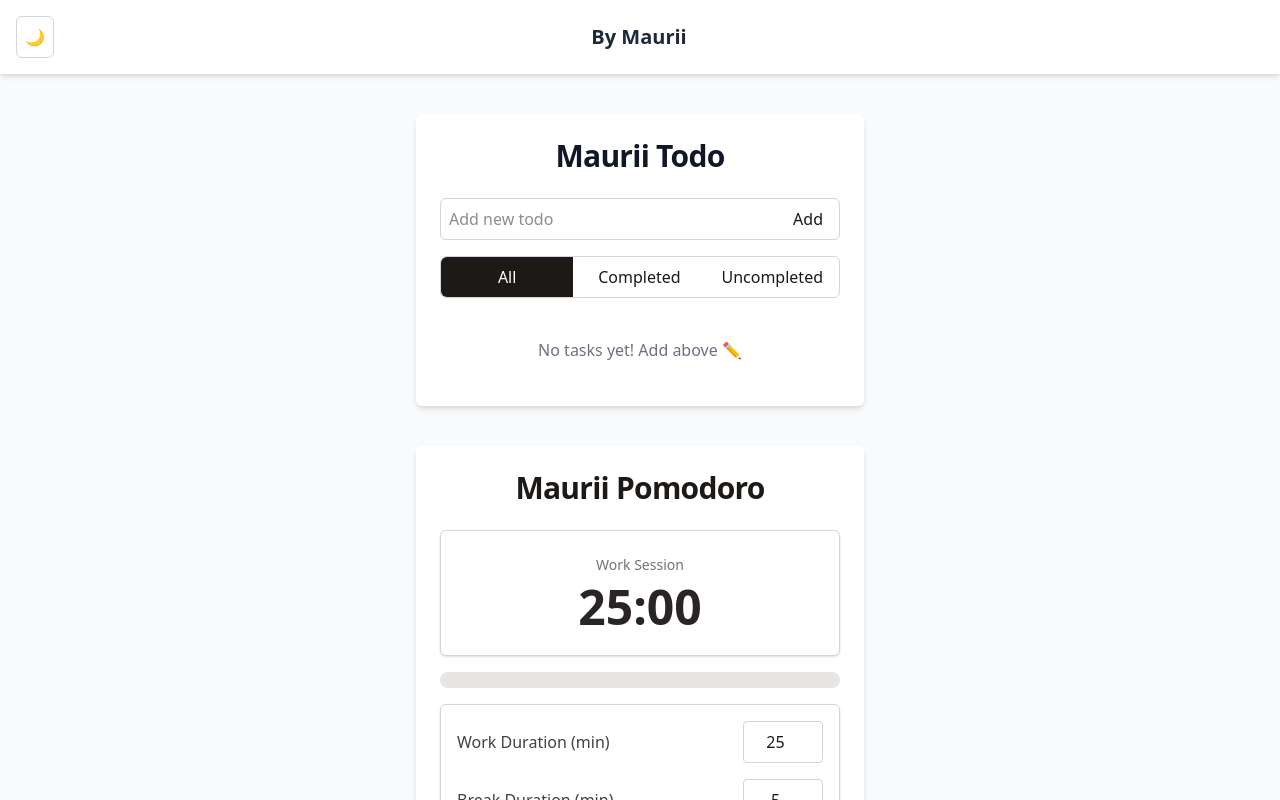
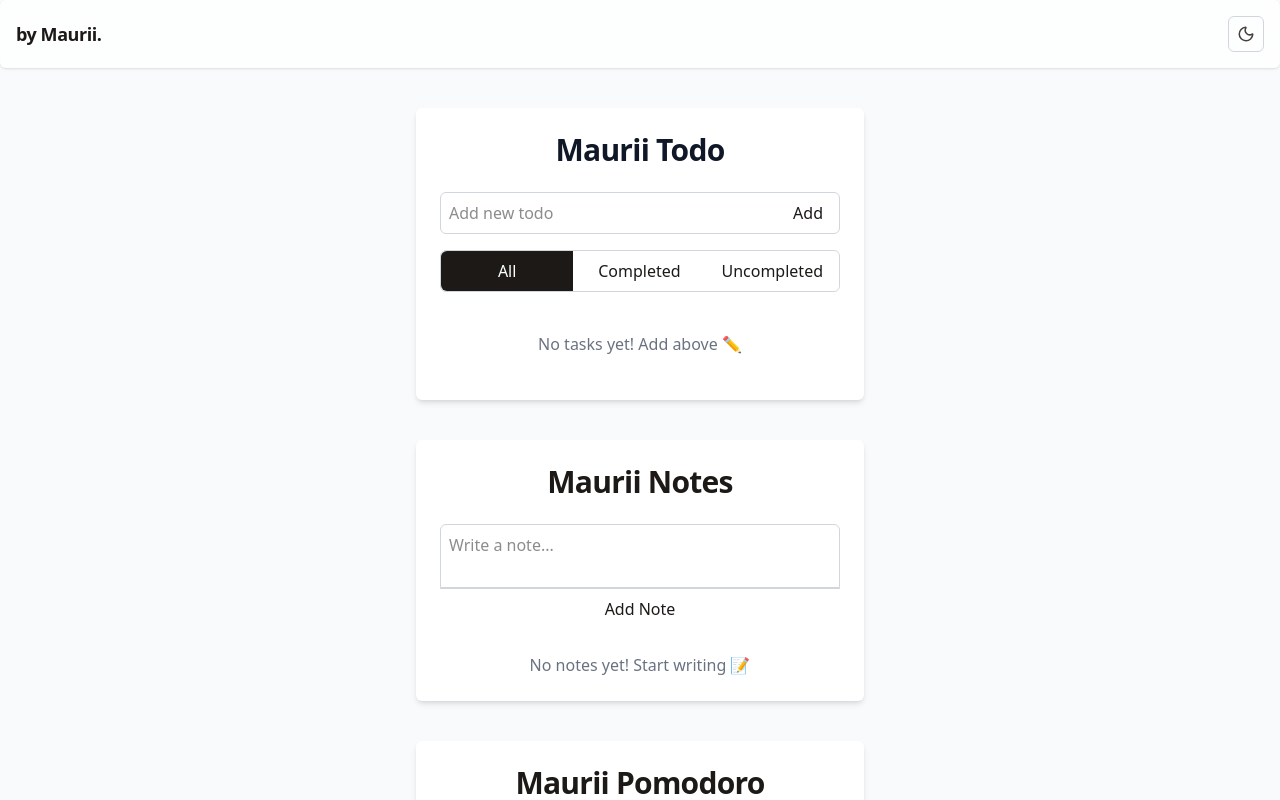
Before and after one commit to Dopest0727/taskmanger, a Next.js app: page / in a window 1280 px wide. Shown: the top 800 px of the page. Built offline with nearby package versions, Linux system fonts and the light colour scheme.

Commit message:
added notes page

```diff
--- /dev/null
+++ b/app/notes/page.tsx
@@ -0,0 +1,12 @@
+"use client";
+
+import React from "react";
+import Notes from "@/components/notes/NotesApp";
+
+export default function TodoPage() {
+  return (
+    <main>
+      <Notes />
+    </main>
+  );
+}
--- a/app/page.tsx
+++ b/app/page.tsx
@@ -1,10 +1,12 @@
 import TodoPage from "./todo/page";
 import PomodoroPage from "./pomodoro/page";
+import NotePage from "./notes/page";
 
 export default function Home() {
   return (
     <>
       <TodoPage />
+      <NotePage />
       <PomodoroPage />
     </>
   );
--- a/components/Navbar.tsx
+++ b/components/Navbar.tsx
@@ -1,10 +1,10 @@
 "use client";
 import { useState, useEffect } from "react";
+import { Moon, Sun } from "lucide-react";
 
-export default function Navbar() {
+export default function Navigation() {
   const [darkMode, setDarkMode] = useState(false);
 
-  // Sync class on the <html> element whenever darkMode changes
   useEffect(() => {
     if (darkMode) {
       document.documentElement.classList.add("dark");
@@ -14,22 +14,22 @@ export default function Navbar() {
   }, [darkMode]);
 
   return (
-    <nav className="flex items-center justify-between p-4 bg-white dark:bg-gray-900 shadow-md">
-      {/* Left: toggle */}
+    <nav className="flex items-center justify-between p-4 mb-6 bg-white/70 dark:bg-stone-900/70 backdrop-blur-sm rounded-md shadow-sm transition-all mx-auto">
+      <h1 className="text-lg font-semibold tracking-tight text-stone-900 dark:text-stone-100">
+        by Maurii.
+      </h1>
+
       <button
         onClick={() => setDarkMode(!darkMode)}
-        className="p-2 rounded-md border border-gray-300 dark:border-gray-600"
+        className="p-2 rounded-md border border-gray-300 dark:border-stone-600 hover:bg-gray-100 dark:hover:bg-stone-800 transition-colors"
+        aria-label="Toggle dark mode"
       >
-        {darkMode ? "🌞" : "🌙"}
+        {darkMode ? (
+          <Sun size={18} className="text-yellow-400" />
+        ) : (
+          <Moon size={18} className="text-stone-700 dark:text-stone-200" />
+        )}
       </button>
-
-      {/* Center logo */}
-      <div className="text-xl font-bold text-gray-800 dark:text-gray-100">
-        By Maurii
-      </div>
-
-      {/* Right placeholder */}
-      <div className="w-10"></div>
     </nav>
   );
 }
--- /dev/null
+++ b/components/notes/NoteForm.tsx
@@ -0,0 +1,42 @@
+"use client";
+import { useState, useRef, useEffect } from "react";
+
+interface NoteFormProps {
+  onAdd: (content: string) => void;
+}
+
+export default function NoteForm({ onAdd }: NoteFormProps) {
+  const [newNote, setNewNote] = useState("");
+  const textareaRef = useRef<HTMLTextAreaElement | null>(null);
+
+  useEffect(() => {
+    if (textareaRef.current) {
+      textareaRef.current.style.height = "auto";
+      textareaRef.current.style.height = `${textareaRef.current.scrollHeight}px`;
+    }
+  }, [newNote]);
+
+  const handleSubmit = (e: React.FormEvent) => {
+    e.preventDefault();
+    onAdd(newNote);
+    setNewNote("");
+  };
+
+  return (
+    <form onSubmit={handleSubmit} className="flex flex-col mb-4">
+      <textarea
+        ref={textareaRef}
+        value={newNote}
+        onChange={(e) => setNewNote(e.target.value)}
+        placeholder="Write a note..."
+        className="input-base resize-none overflow-y-auto rounded-t-md h-24"
+      />
+      <button
+        type="submit"
+        className="btn-base border-t border-gray-300 dark:border-stone-700 text-stone-900 dark:text-stone-100 rounded-b-md hover:bg-stone-900 hover:text-white dark:hover:bg-stone-100 dark:hover:text-stone-900 transition-colors"
+      >
+        Add Note
+      </button>
+    </form>
+  );
+}
--- /dev/null
+++ b/components/notes/NoteList.tsx
@@ -0,0 +1,37 @@
+"use client";
+import { Note } from "./NotesApp";
+
+interface NoteListProps {
+  notes: Note[];
+  onDelete: (id: number) => void;
+}
+
+export default function NoteList({ notes, onDelete }: NoteListProps) {
+  return (
+    <div className="space-y-3">
+      {notes.map((note) => (
+        <div
+          key={note.id}
+          className="p-3 rounded-md border-base bg-white dark:bg-stone-800"
+        >
+          <p className="whitespace-pre-wrap">{note.content}</p>
+          <div className="text-xs text-stone-500 dark:text-stone-400 mt-2">
+            {new Date(note.createdAt).toLocaleString()}
+          </div>
+          <button
+            onClick={() => onDelete(note.id)}
+            className="text-sm text-red-500 hover:text-red-700 dark:hover:text-red-400 mt-2"
+          >
+            Delete
+          </button>
+        </div>
+      ))}
+
+      {notes.length === 0 && (
+        <p className="text-center text-gray-500 dark:text-stone-400 mt-6">
+          No notes yet! Start writing 📝
+        </p>
+      )}
+    </div>
+  );
+}
--- /dev/null
+++ b/components/notes/NotesApp.tsx
@@ -0,0 +1,46 @@
+"use client";
+import { useState, useEffect } from "react";
+import NoteForm from "./NoteForm";
+import NoteList from "./NoteList";
+
+export interface Note {
+  id: number;
+  content: string;
+  createdAt: string;
+}
+
+export default function NotesApp() {
+  const [notes, setNotes] = useState<Note[]>([]);
+
+  useEffect(() => {
+    const saved = localStorage.getItem("notes");
+    if (saved) setNotes(JSON.parse(saved));
+  }, []);
+
+  useEffect(() => {
+    localStorage.setItem("notes", JSON.stringify(notes));
+  }, [notes]);
+
+  const addNote = (content: string) => {
+    if (!content.trim()) return;
+    const newNote: Note = {
+      id: Date.now(),
+      content: content.trim(),
+      createdAt: new Date().toISOString(),
+    };
+    setNotes([newNote, ...notes]);
+  };
+
+  const deleteNote = (id: number) =>
+    setNotes(notes.filter((note) => note.id !== id));
+
+  return (
+    <div className="app-container">
+      <h1 className="text-3xl font-semibold mb-6 text-center tracking-tight">
+        Maurii Notes
+      </h1>
+      <NoteForm onAdd={addNote} />
+      <NoteList notes={notes} onDelete={deleteNote} />
+    </div>
+  );
+}
--- a/package.json
+++ b/package.json
@@ -11,6 +11,7 @@
   "dependencies": {
     "@heroicons/react": "^2.2.0",
     "@tailwindcss/postcss": "^4.1.14",
+    "lucide-react": "^0.545.0",
     "next": "15.5.4",
     "postcss": "^8.5.6",
     "react": "19.1.0",
--- /dev/null
+++ b/types/note.ts
@@ -0,0 +1,5 @@
+export interface Note {
+  id: number;
+  content: string;
+  createdAt: string;
+}
```
Also changed, not shown: 1 other file (tests, documents, lock files or other folders).
